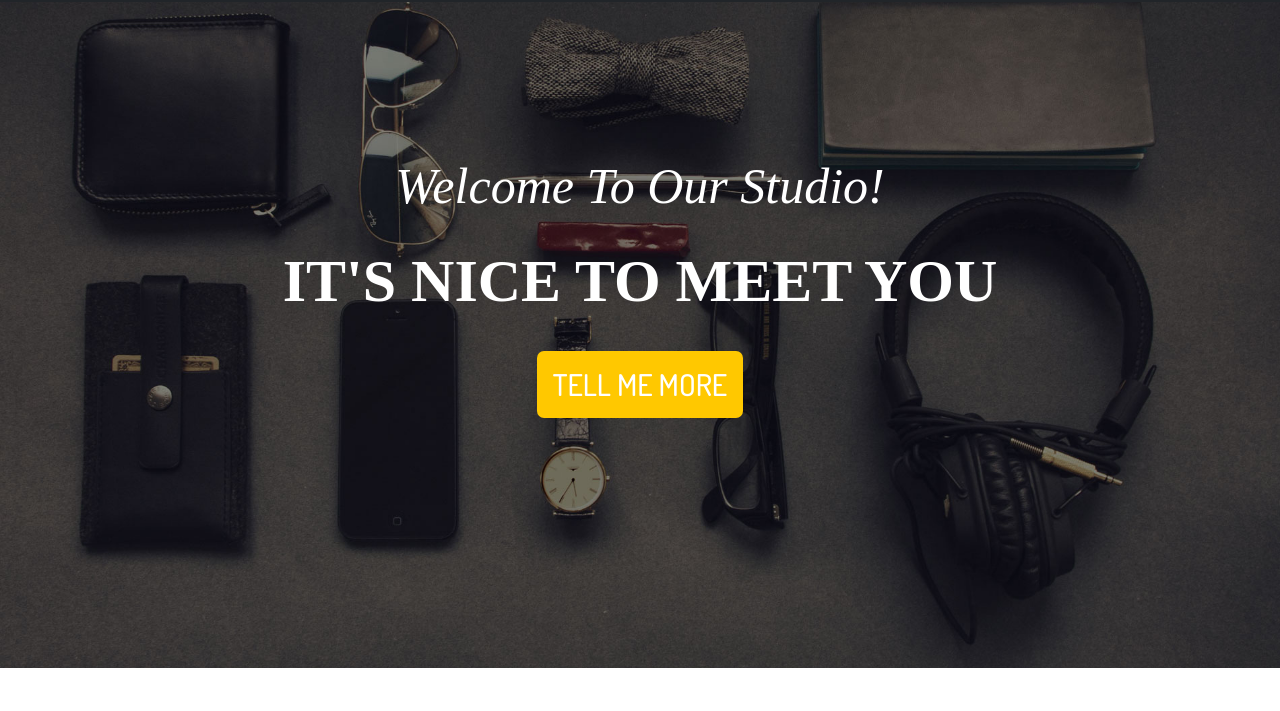
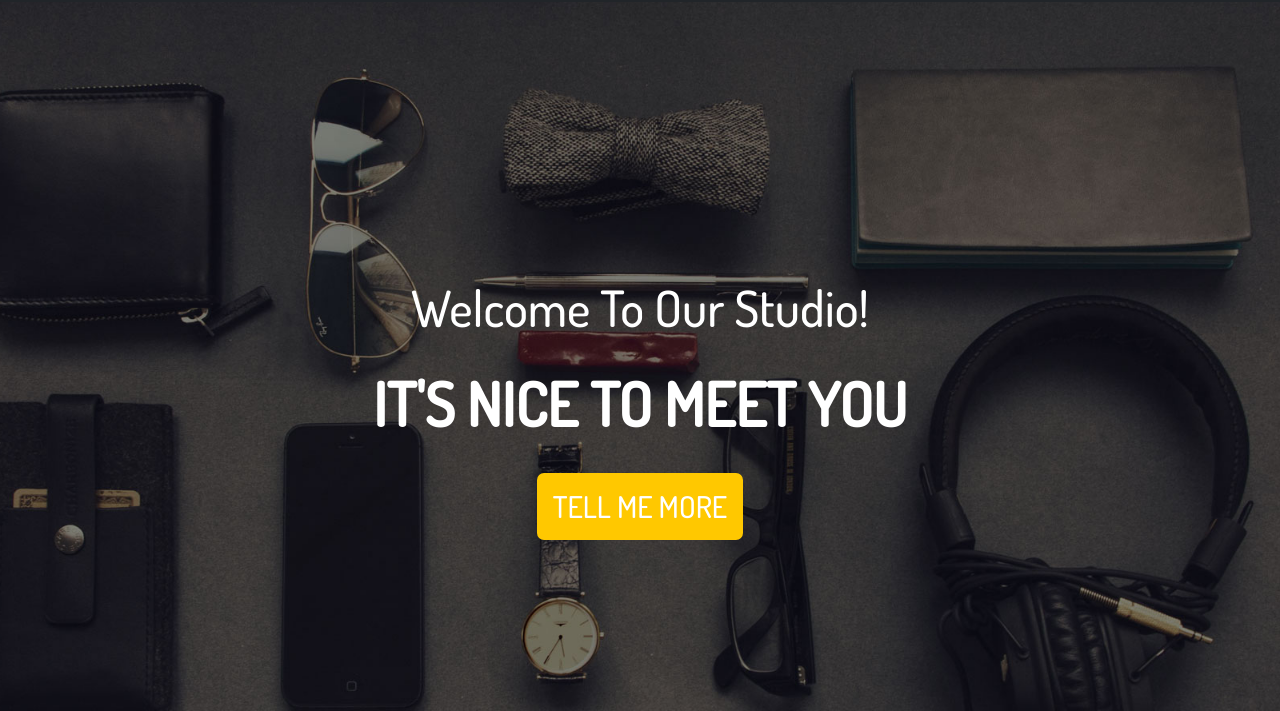
Before and after one commit to Elmir22/proyekt-3, a plain HTML site: page index.html in a window 1280 px wide. Shown: the part 89-800 px from the top of the page. Drawn offline with nearby package versions, Linux system fonts and the light colour scheme.

Commit message:
welcome ready

```diff
--- a/_welcome.sass
+++ b/_welcome.sass
@@ -3,29 +3,26 @@
     background-image: url("assets/header-bg.jpg")
     background-size: cover
     background-position: center
-    h2
-        font-size: 50px
-        font-weight: 500
-        font-style: italic
-        font-family: 'Times New Roman', Times, serif
-        margin-top: 150px
-    h1
-        font-size: 60px
-        font-weight: 700
-        font-family: 'Times New Roman', Times, serif
-        margin: 40px 0
-    h1,h2,h3
-        color: #fff
-    .btn
-        padding: 10px 15px
-        background-color: #ffc800
-        font-size: 30px
-        border-radius: 7px
-        margin-bottom: 150px
-        &:hover
-            background-color: #cea624
-            h3
-                cursor: pointer
+    .box
+        height: 100vh
+        h2
+            font-size: 50px
+            font-weight: 500
+        h1
+            font-size: 60px
+            font-weight: 700
+            margin: 40px 0
+        h1,h2,h3
+            color: #fff
+        .btn
+            padding: 10px 15px
+            background-color: #ffc800
+            font-size: 30px
+            border-radius: 7px
+            &:hover
+                background-color: #cea624
+                h3
+                    cursor: pointer
     @media screen and ( max-width: 600px )
         h2
             font-size: 40px
--- a/index.html
+++ b/index.html
@@ -48,11 +48,15 @@
         <section id="welcome">
             <div class="container">
                 <div class="row">
-                    <div class="col-md-12 text-center">
-                        <h2>Welcome To Our Studio!</h2>
-                        <h1>IT'S NICE TO MEET YOU</h1>
-                        <div class="btn">
-                            <h3>TELL ME MORE</h3>
+                    <div class="col-md-12">
+                        <div class="box d-flex align-items-center justify-content-center">
+                            <div class="textbox text-center">
+                                <h2>Welcome To Our Studio!</h2>
+                                <h1>IT'S NICE TO MEET YOU</h1>
+                                <div class="btn">
+                                    <h3>TELL ME MORE</h3>
+                                </div>
+                            </div>
                         </div>
                     </div>
                 </div>
```
Also changed, not shown: style.css, 1 other file.
